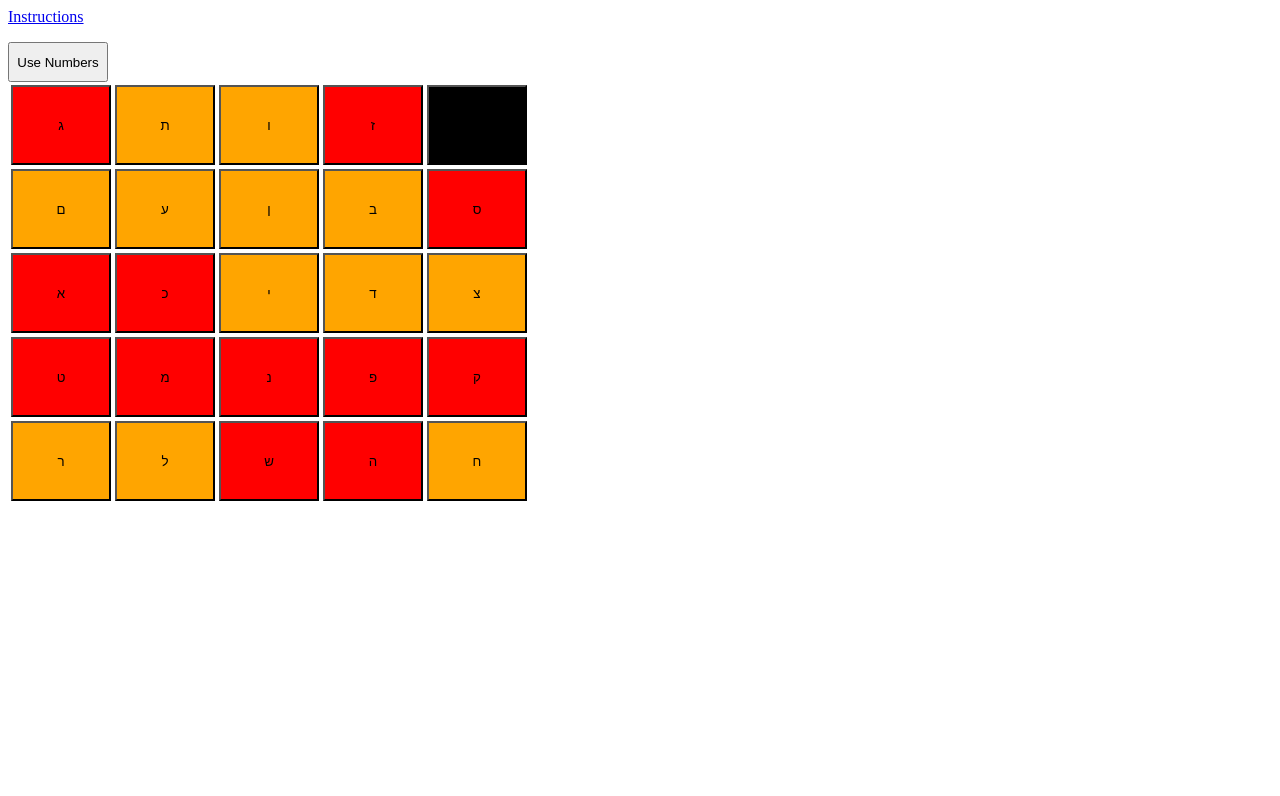
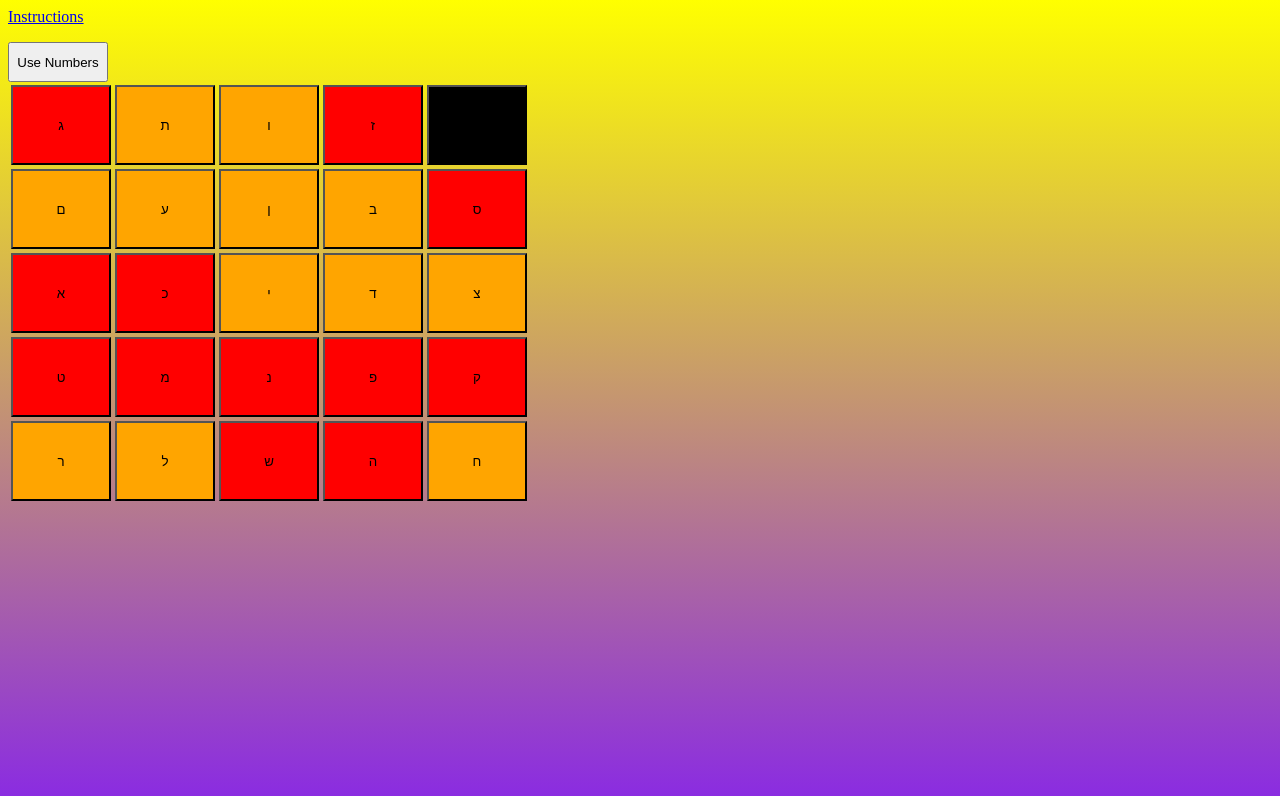
Before and after one commit to DarthRellier/number-rearrange-game, a plain HTML site: page index.html in a window 1280 px wide. Drawn offline with Linux system fonts and the light colour scheme.

Commit message:
added CSS

```diff
--- a/index.html
+++ b/index.html
@@ -6,6 +6,9 @@
       button {
         height: 80;
         width: 100;
+      }
+      body{
+        background-image: linear-gradient(yellow, blueviolet);
       }
     </style>
   </head>
@@ -20,7 +23,7 @@
       Use Numbers
     </button>
     <br />
-    <table>
+    <table style="border: royalblue;">
       <tr>
         <td><button id="0_0" onclick="onClick(0, 0)" style="background-color:  red"></button></td>
         <td><button id="1_0" onclick="onClick(1, 0)" style="background-color:  orange"</button></td>
```
